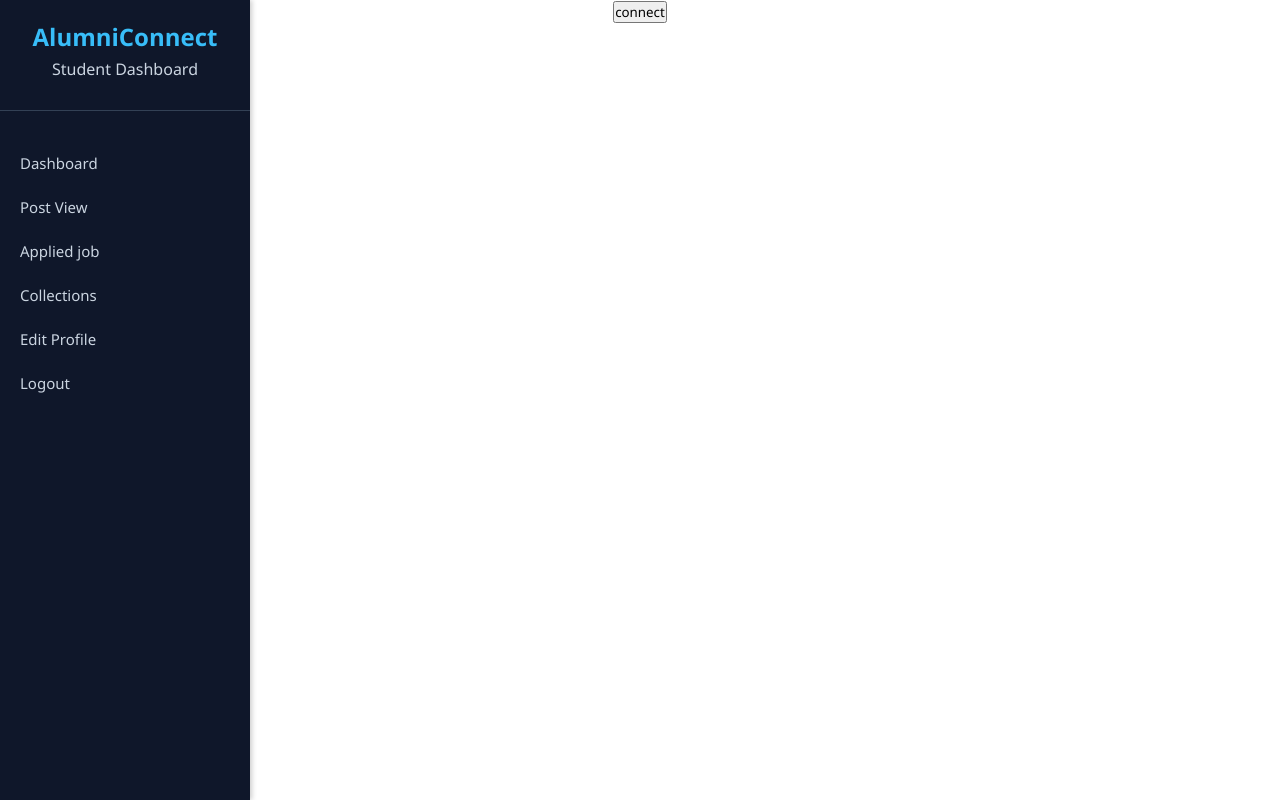
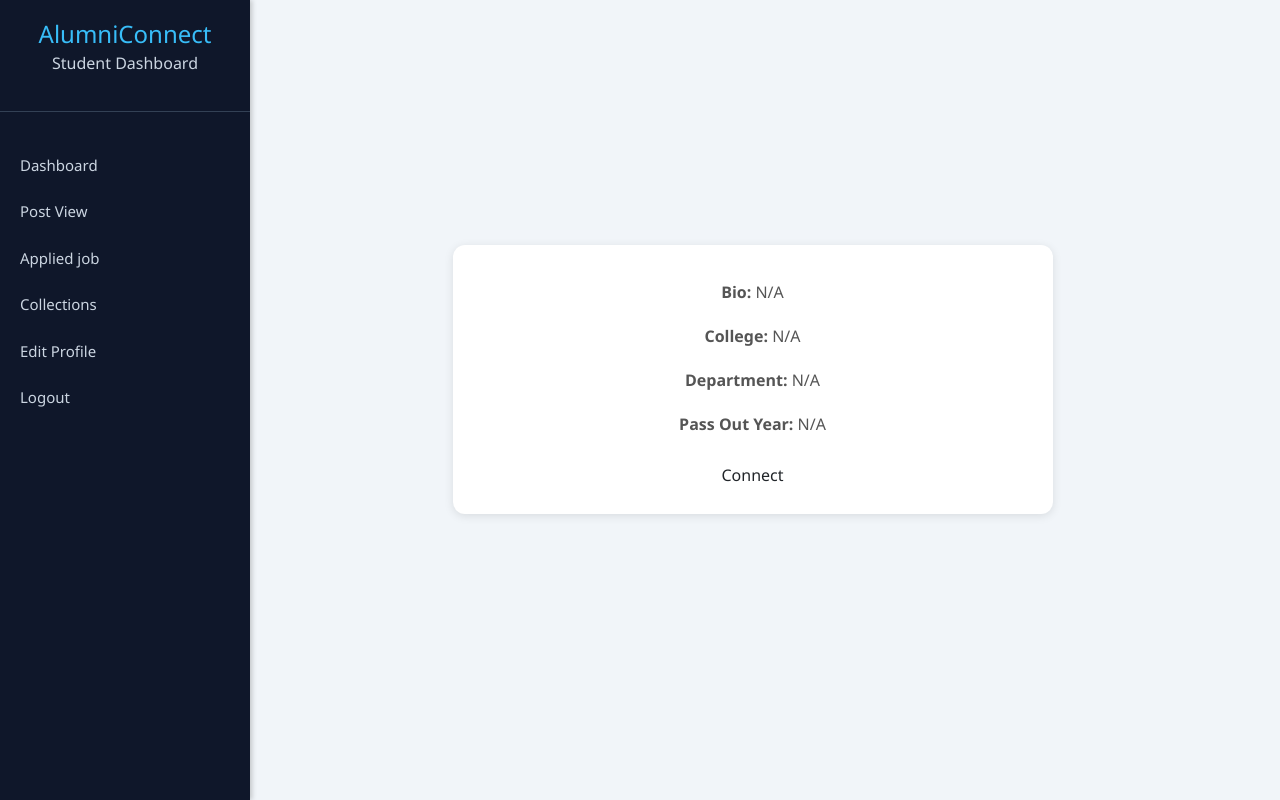
Before and after one commit to GohelBhargav13/AlumniConnect, a PHP site: page /SE_Project/student/show_alumni_profile_stu.php in a window 1280 px wide. Run offline with PHP 8.4, Linux system fonts and the light colour scheme; the visitor is signed in with stand-in values (Sample User, id 1); data that the repository does not hold is empty; some libraries are stand-ins or nearby versions.

Commit message:
show_alumni_profile.php updated

```diff
--- a/student/show_alumni_profile_stu.php
+++ b/student/show_alumni_profile_stu.php
@@ -94,11 +94,11 @@ if ($_SERVER["REQUEST_METHOD"] === "POST" && isset($_POST['connect_req'])) {
       <table cellpadding="0" cellspacing="0" width="600" align="center" style="background-color: #ffffff; border-radius: 6px; padding: 20px; border: 1px solid #ddd;">
         <tr>
           <td style="text-align: center; padding-bottom: 20px;">
-            <h2 style="color: #333333; font-size: 24px;">📩 Connection Request</h2>
+            <h2 style="color: #1a191fff; font-size: 24px;">📩 Connection Request</h2>
           </td>
         </tr>
         <tr>
-          <td style="color: #333333; font-size: 16px; line-height: 1.5;">
+          <td style="color: #050411ff; font-size: 16px; line-height: 1.5;">
             <p>Hello <b style="color: #0073e6;">' . $alumni_details['alumni_name'] . '</b>,</p>
             <p>You have received a connection request from <b style="color: #28a745;">' . $student_details['student_name'] . '</b>.</p>
             <p style="margin-top: 20px;">Please log in to your account to view and respond to this request.</p>
@@ -106,7 +106,7 @@ if ($_SERVER["REQUEST_METHOD"] === "POST" && isset($_POST['connect_req'])) {
         </tr>
         <tr>
           <td style="padding-top: 30px; text-align: center;">
-            <a href="http://localhost/SE_Project/AlumniConnect/alumni/alumni_dashboard.php" style="background-color: #007bff; color: #ffffff; padding: 12px 25px; text-decoration: none; border-radius: 4px; display: inline-block; font-weight: bold;">View Request</a>
+            <a href="../alumni/alumni_dashboard.php" style="background-color: #007bff; color: #ffffff; padding: 12px 25px; text-decoration: none; border-radius: 4px; display: inline-block; font-weight: bold;">View Request</a>
           </td>
         </tr>
         <tr>
@@ -151,10 +151,100 @@ if ($_SERVER["REQUEST_METHOD"] === "POST" && isset($_POST['connect_req'])) {
   <meta charset="UTF-8">
   <meta name="viewport" content="width=device-width, initial-scale=1.0">
   <title>Alumni profile | AlumniConnect</title>
+  <style>
+    body {
+      margin: 0;
+      font-family: Arial, sans-serif;
+      display: flex;
+      height: 100vh;
+      overflow: hidden;
+
+    }
+
+    .sidebar {
+      width: 250px;
+      background-color: #0f172a;
+      color: white;
+      padding: 20px;
+    }
+
+    .main-content {
+      flex: 1;
+      overflow-y: auto;
+      padding: 245px;
+      padding-right: 20px;
+      background-color: #f1f5f9;
+      align-items: center;
+    }
+
+    .profile-card {
+      background: white;
+      padding: 20px;
+      border-radius: 12px;
+      max-width: 600px;
+      margin: 0 auto;
+      box-shadow: 0 2px 10px rgba(0, 0, 0, 0.1);
+    }
+
+    .profile-name {
+      text-align: center;
+      font-size: 24px;
+      font-weight: bold;
+      margin: 15px 0 5px;
+      color: #0073e6;
+    }
+
+    .profile-tagline {
+      text-align: center;
+      font-size: 16px;
+      color: #555;
+      margin-bottom: 20px;
+    }
+
+    .btn-group {
+      display: flex;
+      justify-content: center;
+      gap: 10px;
+      margin-bottom: 10px;
+    }
+
+    .btn {
+      padding: 10px 16px;
+      border-radius: 6px;
+      border: none;
+      cursor: pointer;
+      font-weight: bold;
+    }
+
+    .btn-connect {
+      background-color: #0073e6;
+      color: white;
+    }
+
+    .btn-message {
+      background-color: #ffffff;
+      border: 2px solid #0073e6;
+      color: #0073e6;
+    }
+  </style>
+  <link href="https://cdn.jsdelivr.net/npm/bootstrap@5.3.0/dist/css/bootstrap.min.css" rel="stylesheet">
+
 </head>
 
 <body>
   <?php include './sidebar.php' ?>
+  <div class="main-content">
+    <div class="profile-card">
+
+
+      <div class="profile-name">
+        <?= htmlspecialchars($alumni_details['alumni_name'] ?? '') ?>
+      </div>
+      <div class="profile-tagline"><strong>Bio:</strong> <?= htmlspecialchars($alumni_details['alumni_bio'] ?? 'N/A') ?></div>
+      <div class="profile-tagline"><strong>College:</strong> <?= htmlspecialchars($alumni_details['alumni_college'] ?? 'N/A') ?></div>
+      <div class="profile-tagline"><strong>Department:</strong> <?= htmlspecialchars($alumni_details['alumni_department'] ?? 'N/A') ?></div>
+      <div class="profile-tagline"><strong>Pass Out Year:</strong> <?= htmlspecialchars($alumni_details['alumni_pass_year'] ?? 'N/A') ?></div>
+
 
       <div class="container" style="text-align: center;">
         <?php if (isset($_SESSION['message'])): ?>
@@ -163,13 +253,13 @@ if ($_SERVER["REQUEST_METHOD"] === "POST" && isset($_POST['connect_req'])) {
             const message = document.getElementById('message');
             setTimeout(() => {
               message.style.display = 'none';
-                    message.removeAttribute("style");
             }, 2 * 1000)
           </script>
+          <?php unset($_SESSION['message']) ?>
         <?php endif; ?>
 
         <form action="./show_alumni_profile_stu.php?alumni_id=<?= urldecode($alumni_id_get) ?>" method="post">
-            <p><?= htmlspecialchars($_SESSION['user_data_full']['data']['alumni_name'] ?? ''); ?></p>
+
 
           <?php
           $select_connection_request = "SELECT connection_status FROM connectionmaster WHERE sender_id = ? AND receiver_id = ?";
@@ -183,16 +273,14 @@ if ($_SERVER["REQUEST_METHOD"] === "POST" && isset($_POST['connect_req'])) {
           ?>
 
           <?php if ($final_status === 'pending') { ?>
-                <p>Pending</p>
+            <span class="badge text-bg-primary">Pending</span>
           <?php } elseif ($final_status === 'accepted') { ?>
-                <p>Friends</p>
+            <span class="badge text-bg-success">Friends</span>
           <?php } else { ?>
-                <button name="connect_req">connect</button>
+            <button class="btn btn-message" type="submit" name="connect_req">Connect</button>
           <?php } ?>
 
         </form>
-
-        <?php unset($_SESSION['message']); ?>
       </div>
 </body>
 
```
Lines whose indentation alone changed are shown as unchanged.
